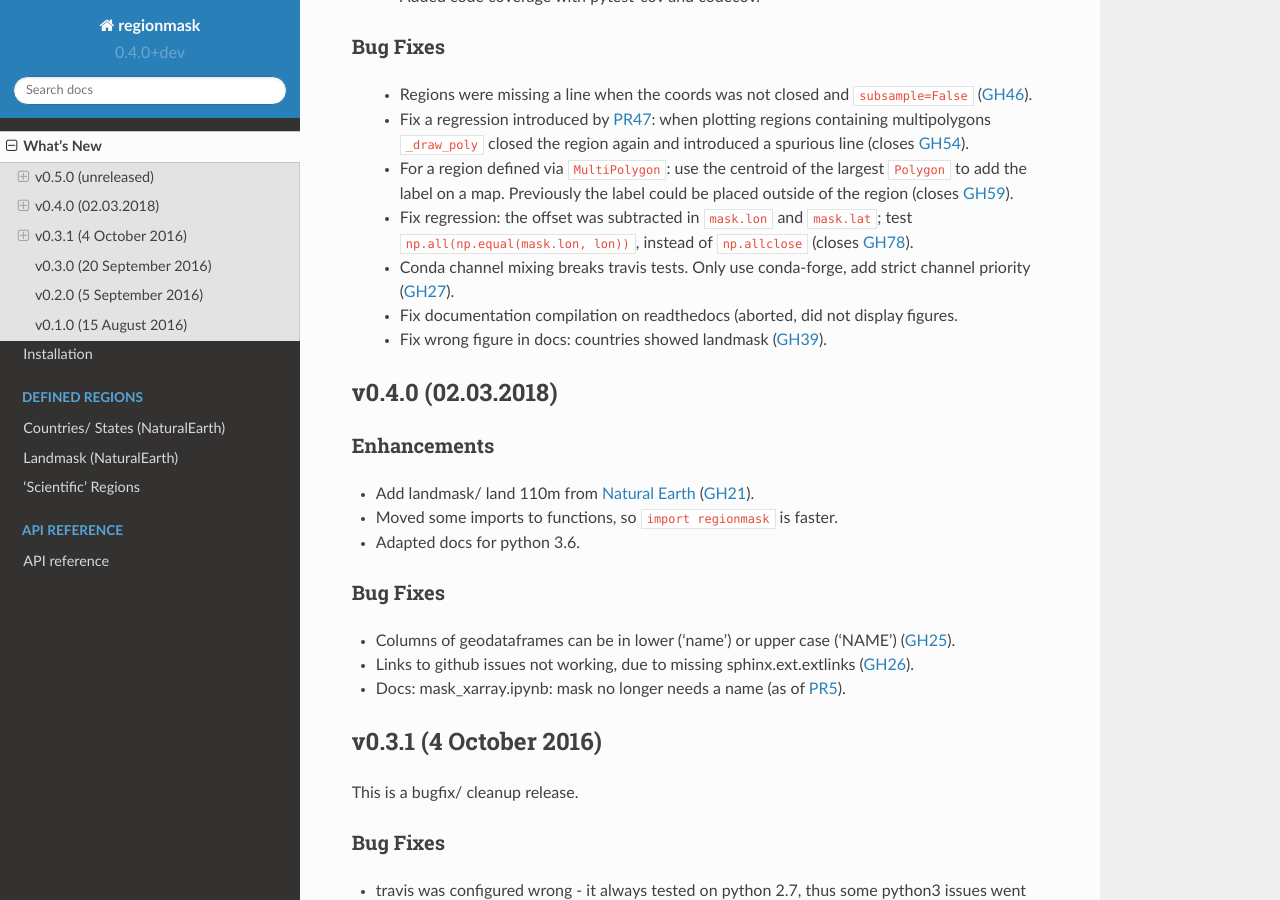
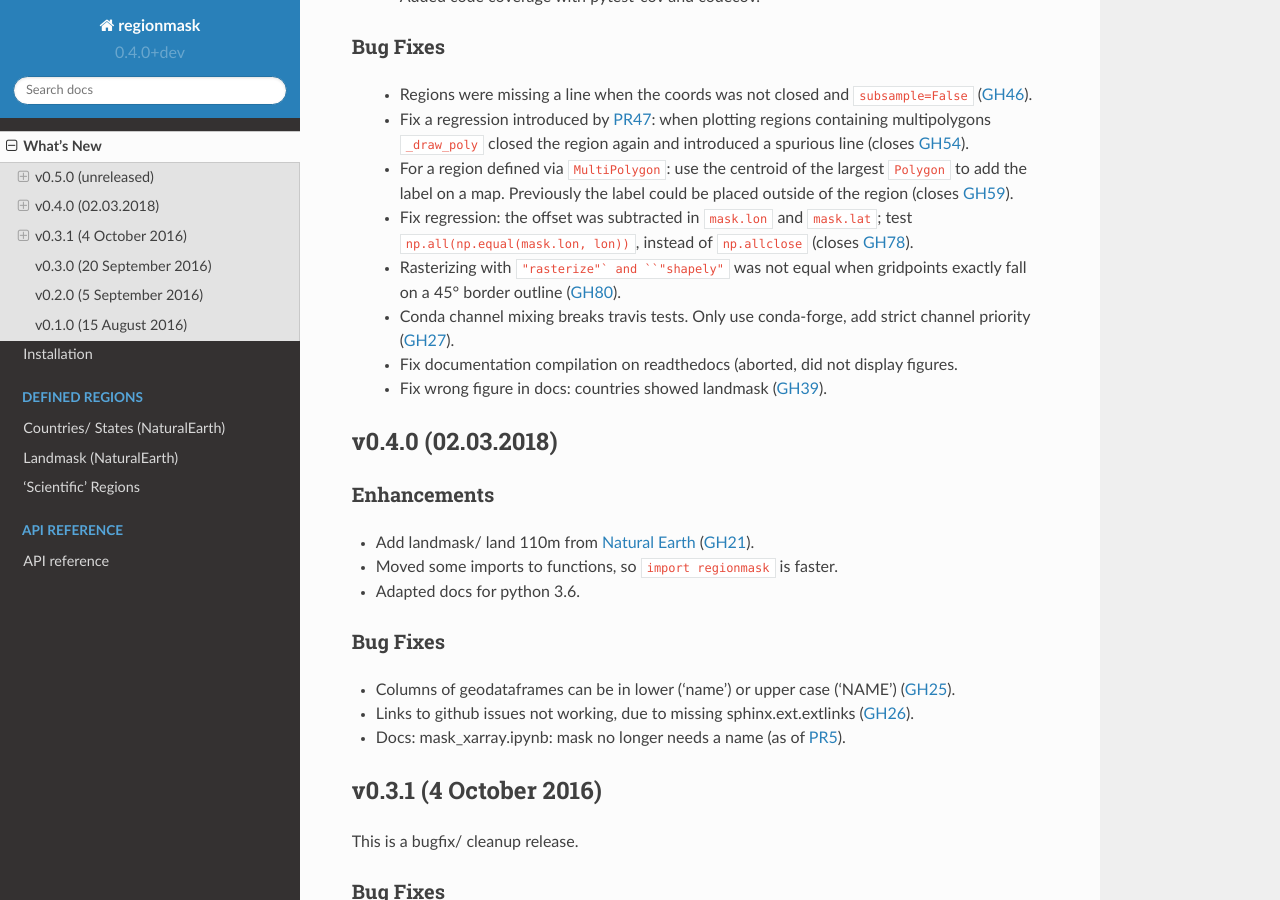
Before and after one commit to regionmask/regionmask, a Sphinx documentation site: the page built from docs/whats_new.rst, in a window 1280 px wide and 900 px high, scrolled down 1455 px. Built offline with Sphinx 7.4.7 and the Read the Docs theme 2.0.0, drawn with Linux system fonts in a browser that asks for light colours; pages that are not in the unit, such as notebooks, are missing from menus.

Commit message:
whats new

```diff
--- a/docs/whats_new.rst
+++ b/docs/whats_new.rst
@@ -85,6 +85,8 @@ Bug Fixes
  - Fix regression: the offset was subtracted in ``mask.lon`` and ``mask.lat``;
    test ``np.all(np.equal(mask.lon, lon))``, instead of ``np.allclose`` (closes
    :issue:`78`).
+ - Rasterizing with ``"rasterize"` and ``"shapely"`` was not equal when gridpoints
+   exactly fall on a 45° border outline (:issue:`80`).
  - Conda channel mixing breaks travis tests. Only use conda-forge, add strict
    channel priority (:issue:`27`).
  - Fix documentation compilation on readthedocs (aborted, did not display
```
